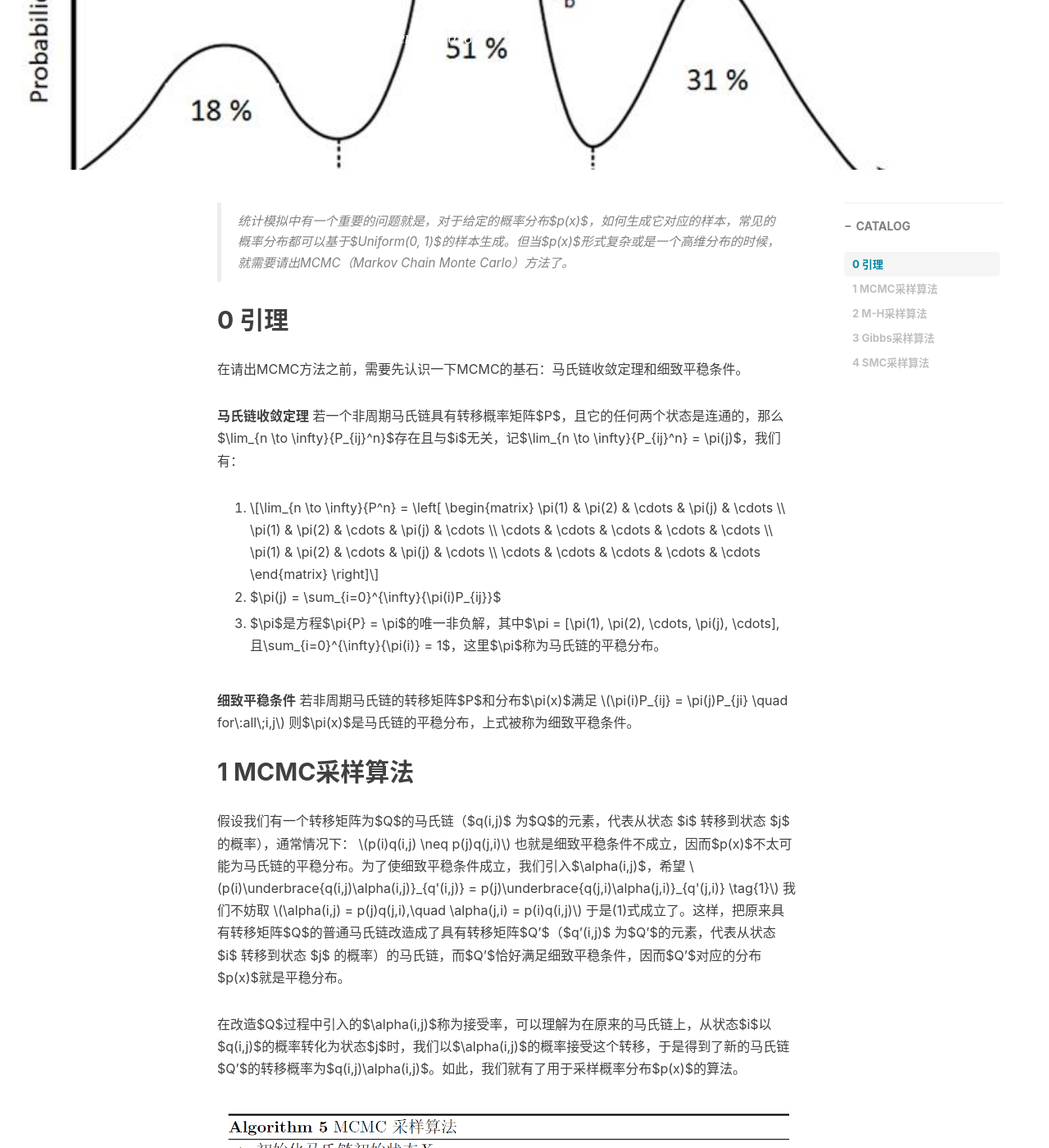
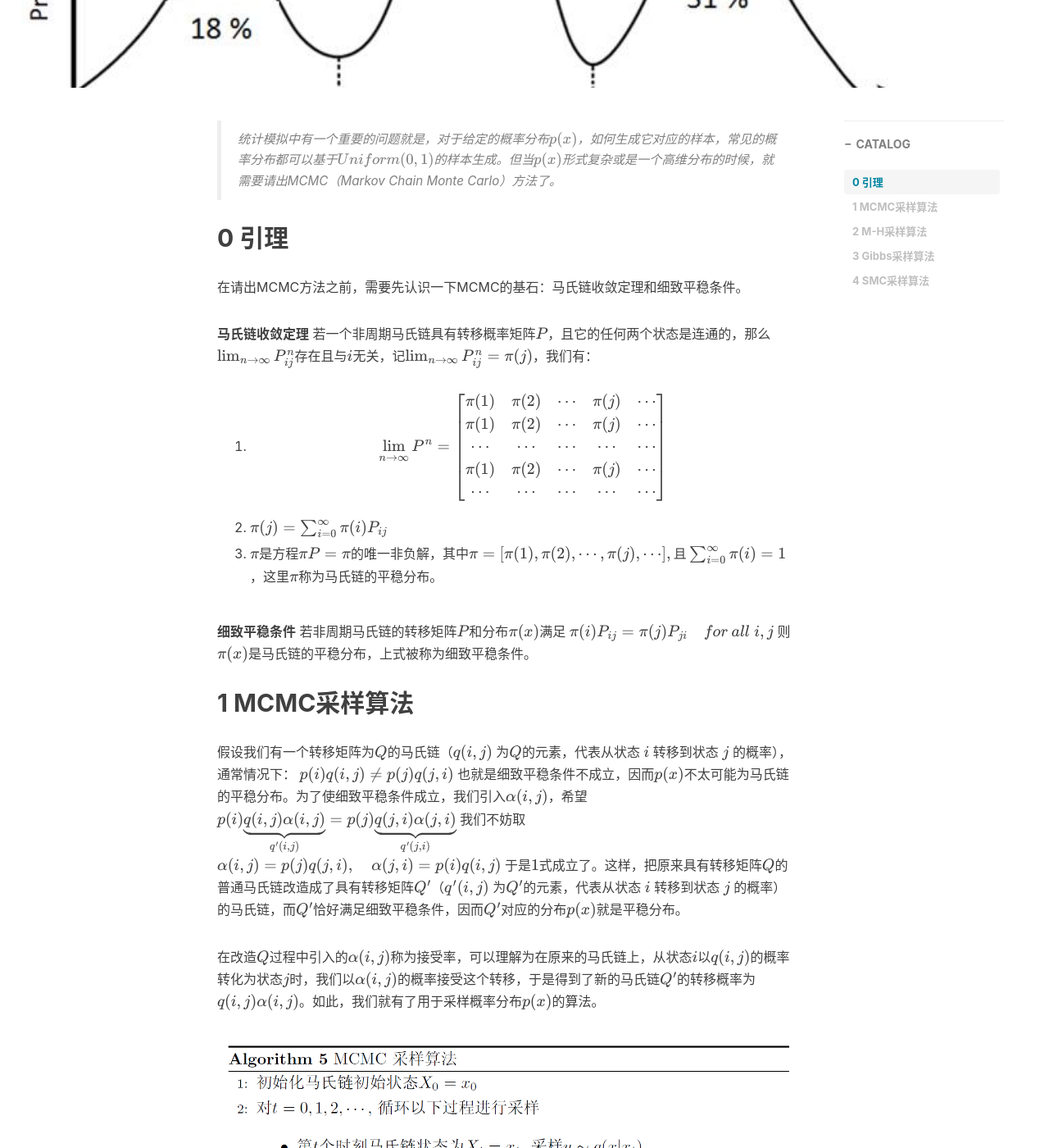
Before and after one commit to Echo-Ji/Echo-Ji.github.io, a Jekyll site: the page built from _posts/2018-11-24-基于MCMC的几种采样方法.md, in a window 1280 px wide and 1400 px high, scrolled down 416 px. Shown: the whole window at 82% size. Built offline with Jekyll 4.4.1, drawn with Linux system fonts in a browser that asks for light colours; nearby versions of some CDN libraries; Markdown is read by kramdown in place of the engine named in the settings; formulas are drawn with MathJax 3; comment, search, counter and statistics services are not loaded; some of the changed text lies outside the part shown.

Commit message:
bug fixed in head.html

```diff
--- a/_includes/head.html
+++ b/_includes/head.html
@@ -51,7 +51,7 @@
     <![endif]-->
 
     {% if page.use_math %}
-      {% include mathjax_support %}
+      {% include mathjax_support.html %}
     {% endif %}
 
     <!-- ga & ba script hoook -->
```
